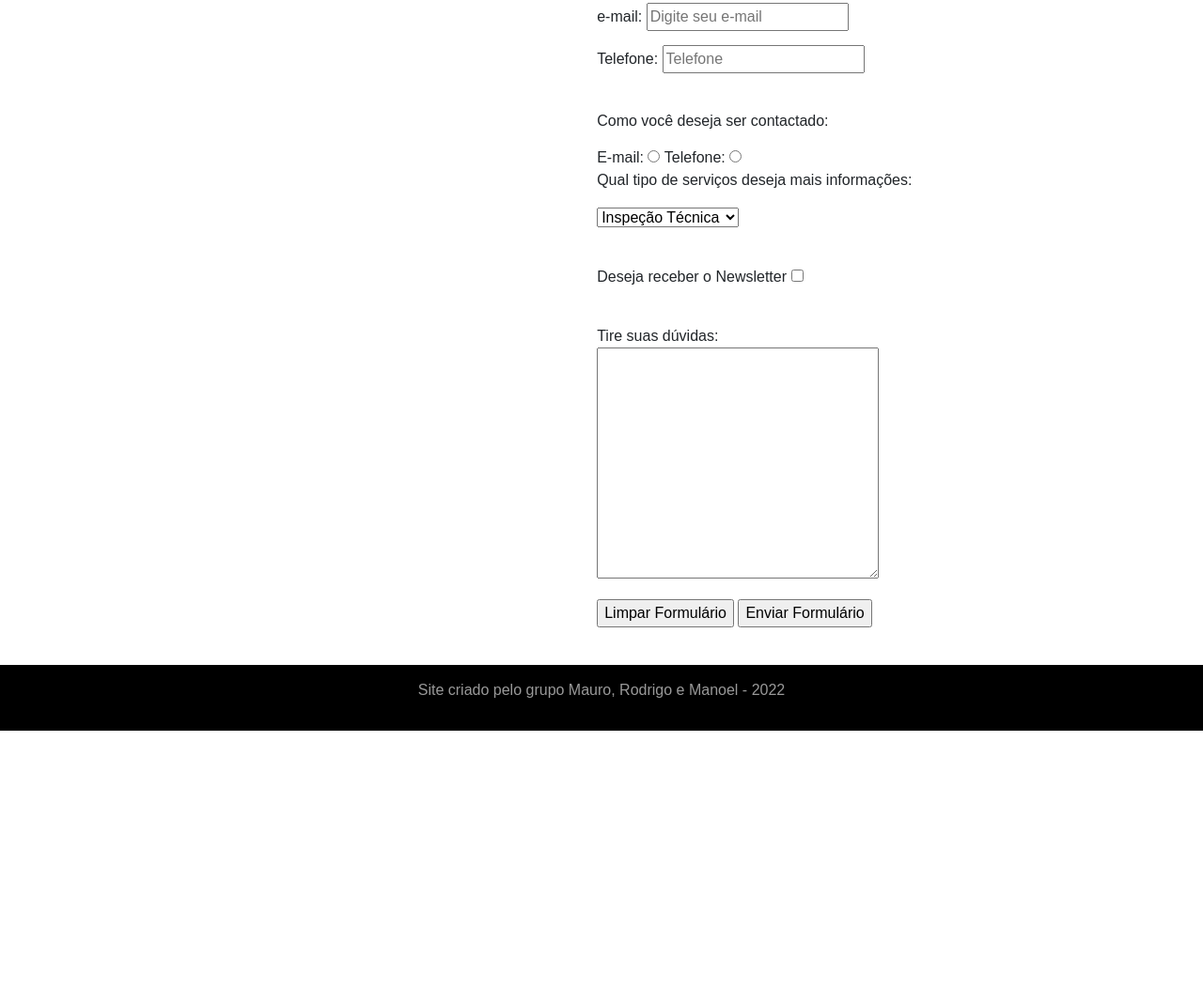
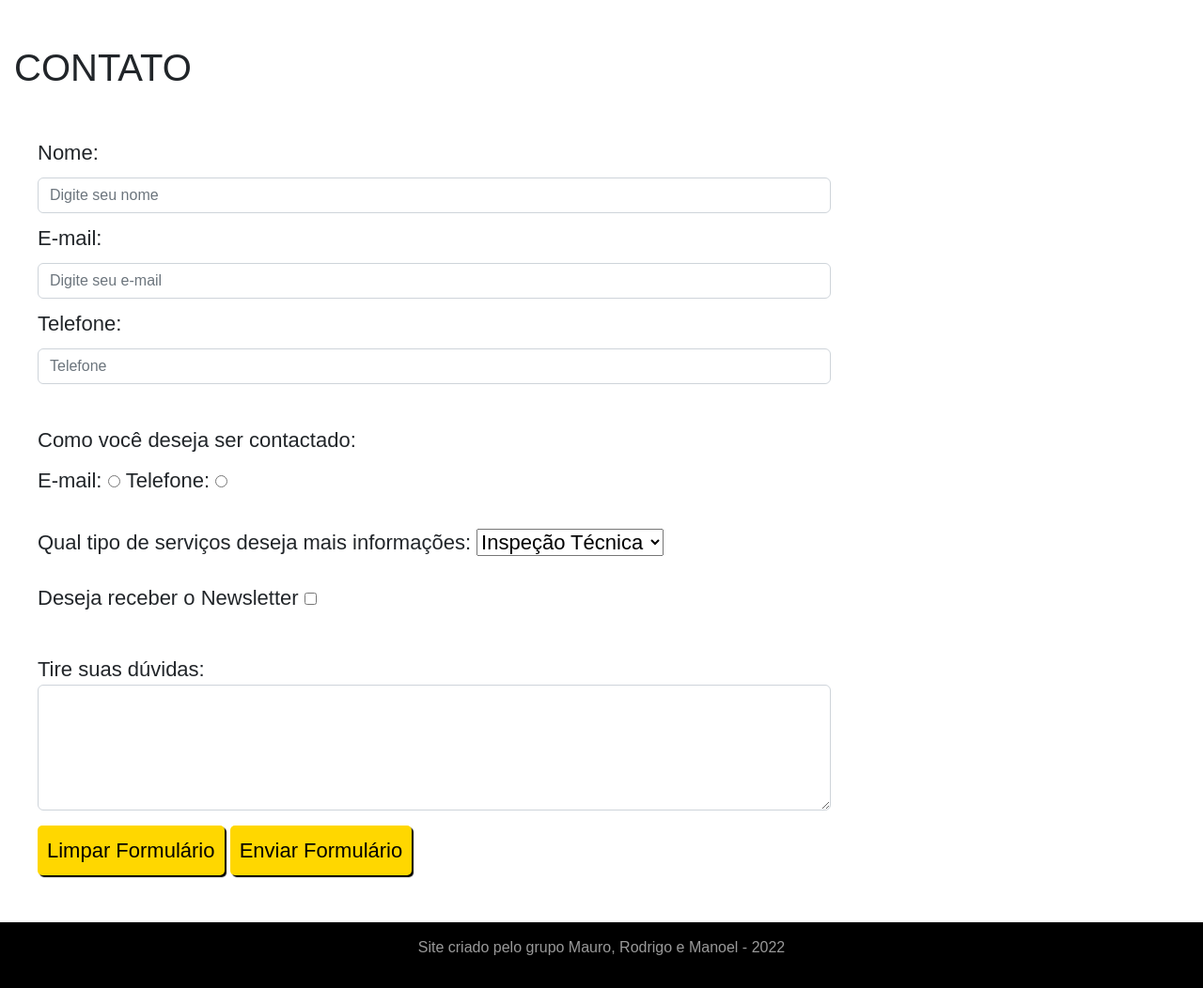
Before and after one commit to Rdsxt/Project-Coder, a website: page pages/contato.html in a window 1280 px wide. Shown: the part 97-1149 px from the top of the page at 94% size. Before the commit the page ends 875 px from the top, so only its background shows below. Drawn offline with nearby package versions, Linux system fonts and the light colour scheme; a web font is replaced by a local one.

Commit message:
Acerto página contato

```diff
--- a/css/contato.css
+++ b/css/contato.css
@@ -1,30 +1,41 @@
 
-/*  Corpo da página  */
-.main__section__title{
-  grid-area: section_title;
-  background-image: url(../images/architecture.jpg);
-  height: 500px;
-  width: 100vw;
-  background-attachment: fixed;
-  display: flex;
+main{
+  margin-top: 130px;
+
 }
 
-.main__section__title{
-  padding: 10px;
-  margin-top: 0px;
-  margin-left: 20px;
-  font-size: 3em;
-  font-family: "Oxygen" Arial, Helvetica, sans-serif;
-  color: black;
+h1{
+  margin: 15px;
   text-transform: uppercase;
-  text-align: left;
+
+}
+
+.title{
+  margin: 0;
 }
 
 .form{
+  font-size: 22px;
   margin: 20px;
   padding: 20px;
 }
 
 label, input{
-  margin-top: 15px;
+  margin-top: 10px;
 }
+
+.button {
+  background-color: #ffd700;
+  border: none;
+  color: black;
+  padding: 10px;
+  font-size: 22px;
+  margin-bottom: 10px;
+  transition: .3s all;
+  border-radius: 5px;
+  box-shadow: 2px 2px 1px;
+}
+
+.button:hover {
+  filter: brightness(0.9);
+}
--- a/pages/contato.html
+++ b/pages/contato.html
@@ -17,7 +17,6 @@
     <title>Contato</title>
 </head>
 <body>
-    <div id="container__grid">
 
   <!-- Tag menu hamburguer começa  aqui -->
   <header id="container__header">
@@ -63,37 +62,42 @@
   </header>
   <!-- Tag menu hamburguer termina aqui -->
 
-        <div class="main__section">
-            Contato
-        </div>
+
+  <div id="container__grid">
+
+    <main>
+      <h1>Contato</h1>
 
       <div class="form">
-            <form action="GET">
+        <form action="#">
         <label for="nome">Nome:</label>
-            <input type="text" name="nome" placeholder="Digite seu nome"><br>
-            <label for="email">e-mail:</label>
-            <input type="email" name="email" placeholder="Digite seu e-mail"><br>
+        <input class="form-control" type="text" name="nome" placeholder="Digite seu nome" aria-label="default input example">
+        <label for="email">E-mail:</label>
+        <input class="form-control" type="email" name="email" placeholder="Digite seu e-mail" aria-label="default input example">
         <label for="tel">Telefone:</label>
-            <input type="tel" name="tel" placeholder="Telefone"><br><br>
+        <input class="form-control" type="tel" name="tel" placeholder="Telefone" aria-label="default input example"><br />
         <label> Como você deseja ser contactado:</label><br>
         <label>E-mail:</label>
-            <input type="radio" nome="radContato" value="email">
+        <input type="radio" name="radContato" value="email">
         <label>Telefone:</label>
-            <input type="radio" name="radContato" value="telefone"><br>
-            <p>Qual tipo de serviços deseja mais informações:</p>
+        <input type="radio" name="radContato" value="telefone"><br /><br />
+        <p>Qual tipo de serviços deseja mais informações:
         <select name="atividade">
             <option value="inspecao">Inspeção Técnica</option>
             <option value="comissionamento">Comissionamento</option>
-            </select><br><br>
+        </select></p>
         <label> Deseja receber o Newsletter </label>
         <input type="checkbox" name="aceita" value="1"><br><br>
-            <label for="comentarios"> Tire suas dúvidas: </label><br>
-            <textarea name="comentarios" id="" cols="30" rows="10"></textarea><br>
-            <input type="reset" value="Limpar Formulário">
-            <input type="submit" value="Enviar Formulário">
+        <div class="mb-3">
+        <label for="comentarios"> Tire suas dúvidas: </label>
+          <textarea class="form-control" id="exampleFormControlTextarea1" name="comentarios" id="" cols="30" rows="5"></textarea>
+        </div>
+        <button class="button" type="reset">Limpar Formulário</button>
+        <button class="button" type="submit">Enviar Formulário</button>
         </form>
       </div>
 
+    </main>
     <footer class="footer">
         <p>Site criado pelo grupo Mauro, Rodrigo e Manoel - 2022</p>
     </footer>
```
Lines whose indentation alone changed are shown as unchanged.
